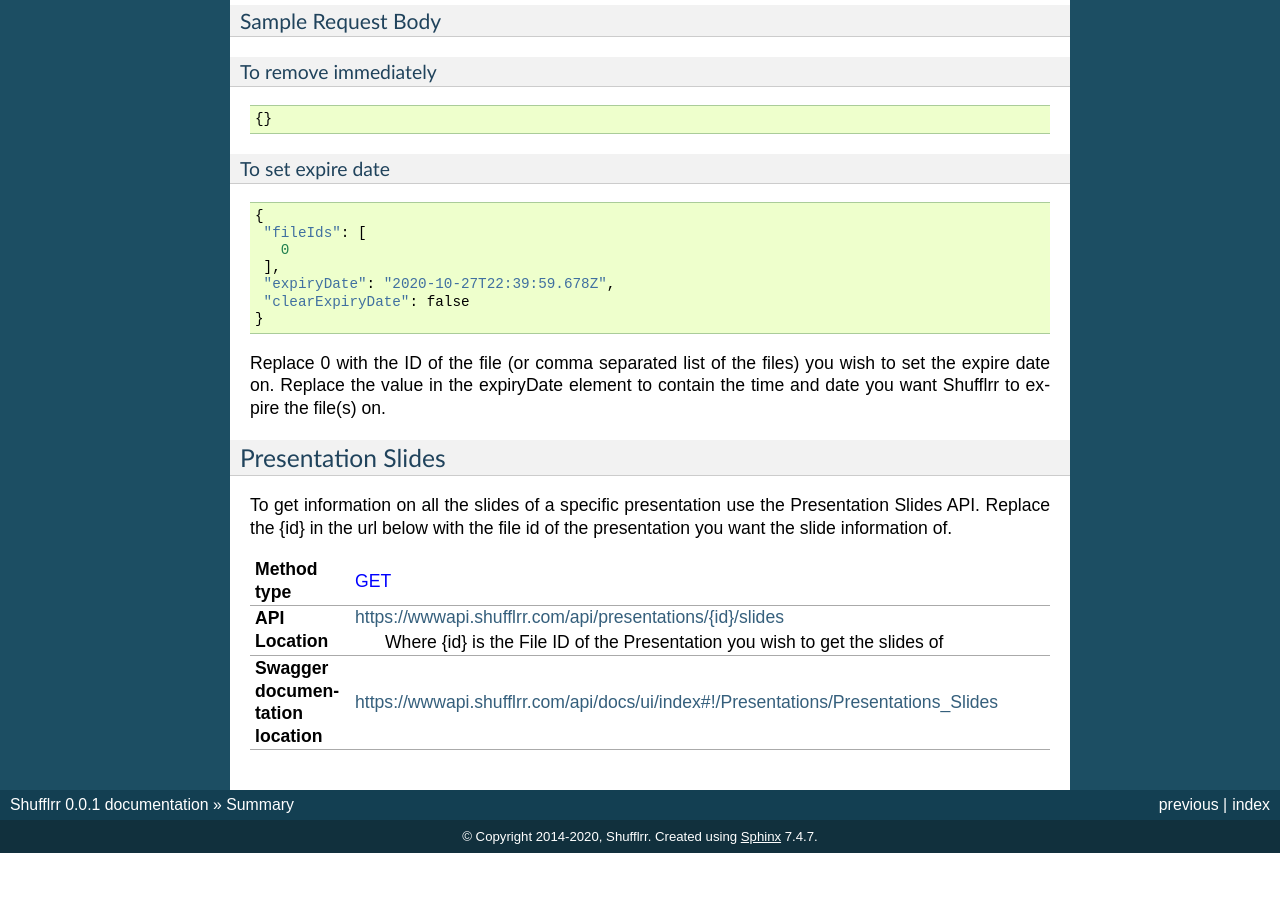
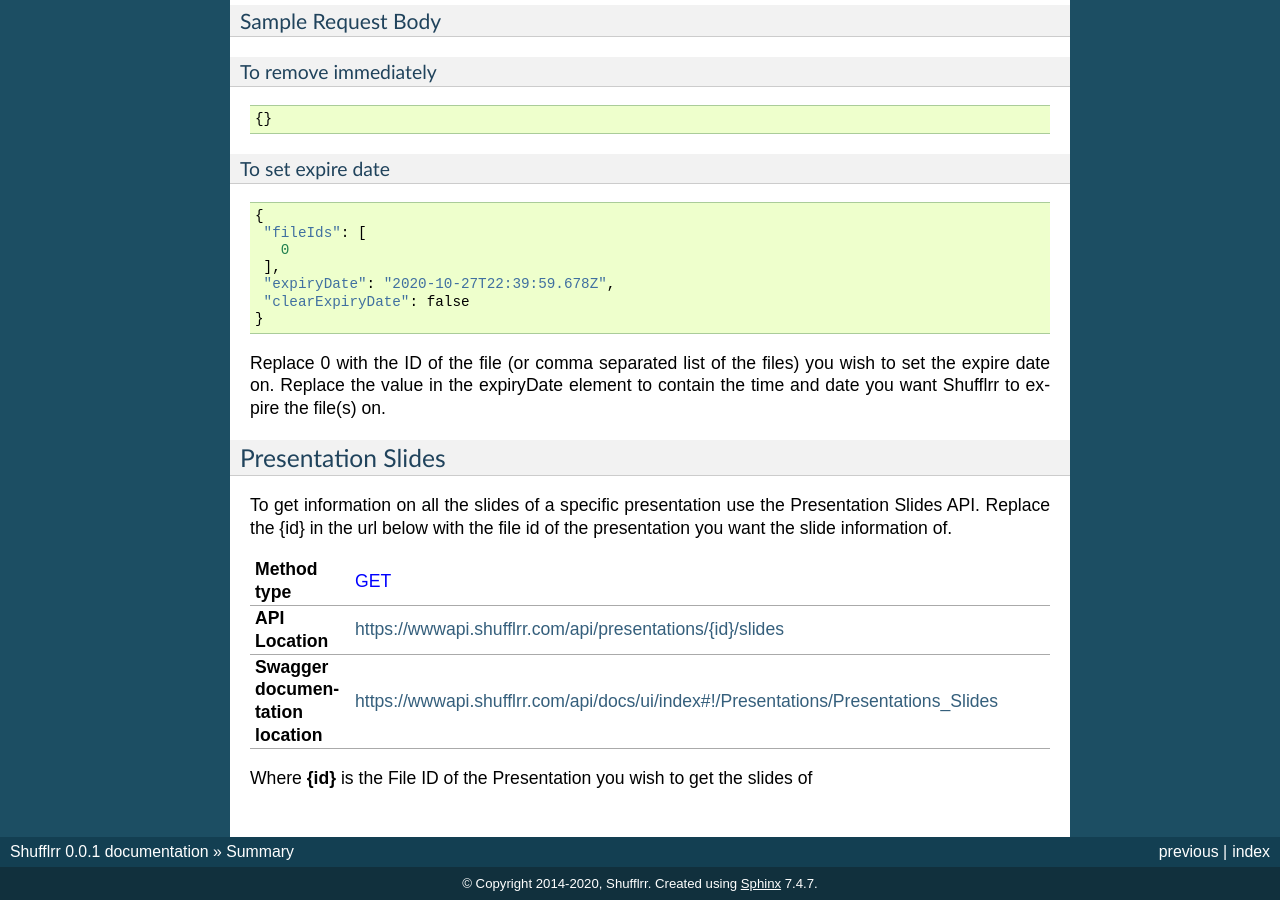
Before and after one commit to shufflrr/docs, a Sphinx documentation site: the page built from docs/source/summary.rst, in a window 1280 px wide and 900 px high, scrolled down 18002 px. Built offline with Sphinx 7.4.7, drawn with Linux system fonts in a browser that asks for light colours; before the commit the page ends 18855 px from its top, so only the background shows below that.

```diff
--- a/docs/source/summary.rst
+++ b/docs/source/summary.rst
@@ -799,10 +799,11 @@ To get information on all the slides of a specific presentation use the Presenta
       -  :blue:`GET`
    *  -  **API Location**
       -  `https://wwwapi.shufflrr.com/api/presentations/{id}/slides`__
-	     Where {id} is the File ID of the Presentation you wish to get the slides of
    *  -  **Swagger documentation location**
       -  `https://wwwapi.shufflrr.com/api/docs/ui/index#!/Presentations/Presentations_Slides`__
 
 .. __: https://wwwapi.shufflrr.com/api/presentations/{id}/slides
 
 .. __: https://wwwapi.shufflrr.com/api/docs/ui/index#!/Presentations/Presentations_Slides
+
+Where **{id}** is the File ID of the Presentation you wish to get the slides of
```
